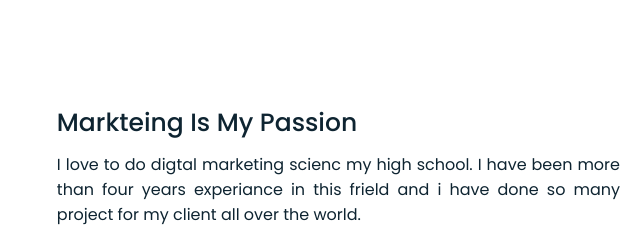
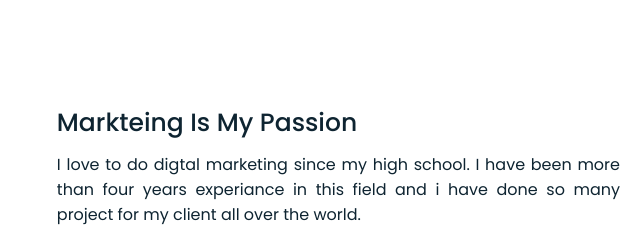
Before and after one commit to ahfarhan1999/farhan, a plain HTML site: page index.html in a window 1280 px wide. Shown: the part 971-1211 px from the top of the page, 532-1172 px from the left. Drawn offline with Linux system fonts and the light colour scheme.

Commit message:
Update index.html

```diff
--- a/index.html
+++ b/index.html
@@ -64,7 +64,7 @@
     </div>
     <div class="right">
       <div class="topic">Markteing Is My Passion</div>
-      <p>I love to do digtal marketing scienc my high school. I have been more than four years experiance in this frield and i have done so many project for my client all over the world.</p>
+      <p>I love to do digtal marketing since my high school. I have been more than four years experiance in this field and i have done so many project for my client all over the world.</p>
       <div class="button">
         <button>Download CV</button>
       </div>
```
